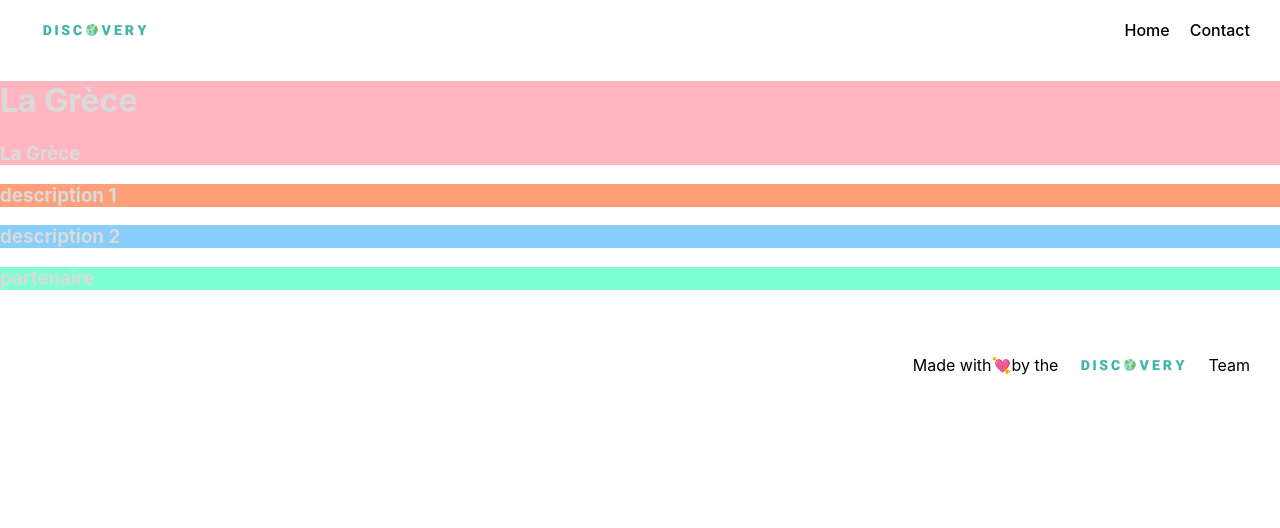
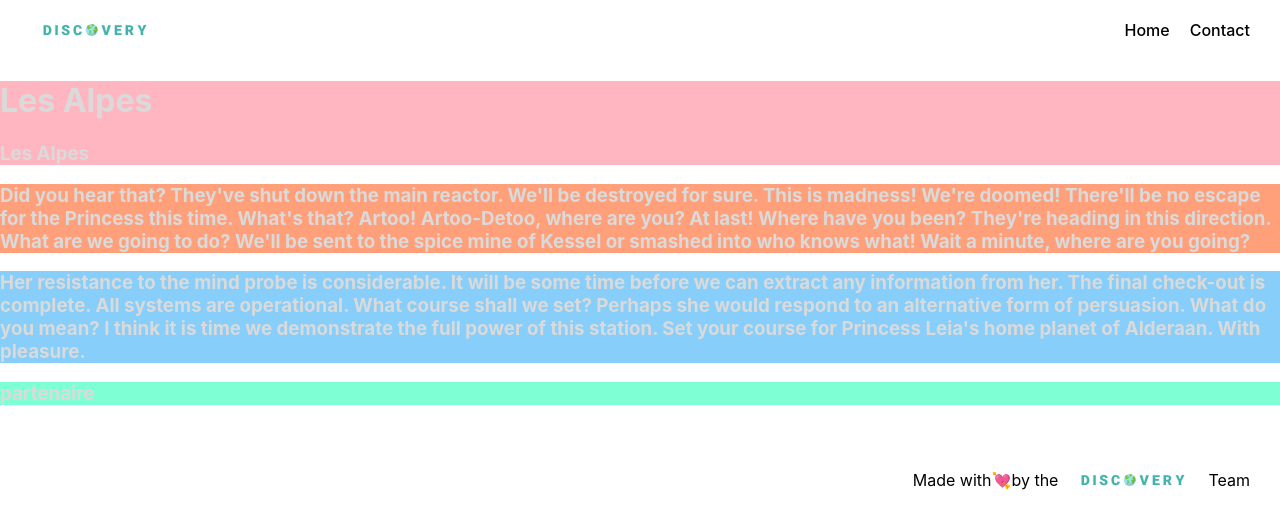
Before and after one commit to gobelinmalin/bordeaux_mars_20_p2_discovery, a React (Create React App) app: page /destination/1 in a window 1280 px wide. Shown: the top 528 px of the page. Built offline with nearby package versions, Linux system fonts and the light colour scheme.

Commit message:
added id to destination in App and mapped in Destination.js

```diff
--- a/src/App.js
+++ b/src/App.js
@@ -19,7 +19,7 @@ function App() {
         <Route exact path="/" component={Home} />
         <Route path="/contact" component={Contact} />
         <Route path="/quiz/:id" component={Quiz} />
-        <Route path="/destination" component={Destination} />
+        <Route path="/destination/:id" component={Destination} />
       </Switch>
       <Footer />
     </div>
--- a/src/components/Destination.js
+++ b/src/components/Destination.js
@@ -43,7 +43,20 @@ class Destination extends Component {
                 {destinationList.filter((destination, index) => index === Number(match.params.id))
                 .map((destination, index) =>
                     <div className="Destination_content" key={index}>
-                        <h1>{destination.name}</h1>
+
+                        <div className="destination_head_picture">
+                            <h1 className="destination_name">{destination.name}</h1>
+                            <h3>{destination.name}</h3>
+                        </div>
+                        <div className="destination_description_1">
+                            <h3>{destination.description_1}</h3>
+                        </div>
+                        <div className="destination_description_2">
+                            <h3>{destination.description_2}</h3>
+                        </div>
+                        <div className="destination_partenaire">
+                            <h3>partenaire</h3>
+                        </div>
                     </div>
                 )}
 
@@ -51,19 +64,6 @@ class Destination extends Component {
 
 
 
-                <div className="destination_head_picture">
-                    <h1 className="destination_name">La Grèce</h1>
-                    <h3>La Grèce</h3>
-                </div>
-                <div className="destination_description_1">
-                    <h3>description 1</h3>
-                </div>
-                <div className="destination_description_2">
-                    <h3>description 2</h3>
-                </div>
-                <div className="destination_partenaire">
-                    <h3>partenaire</h3>
-                </div>
             </div>
         );
     }
```
